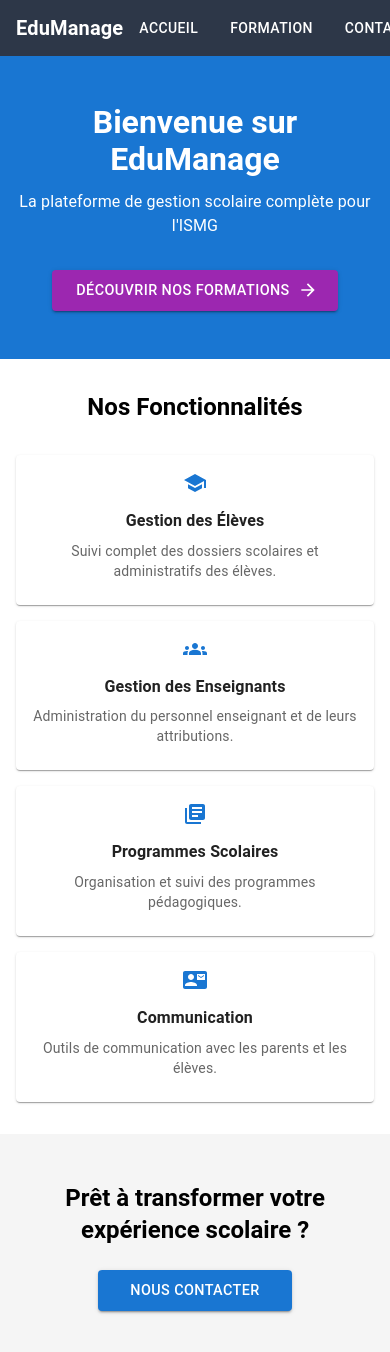
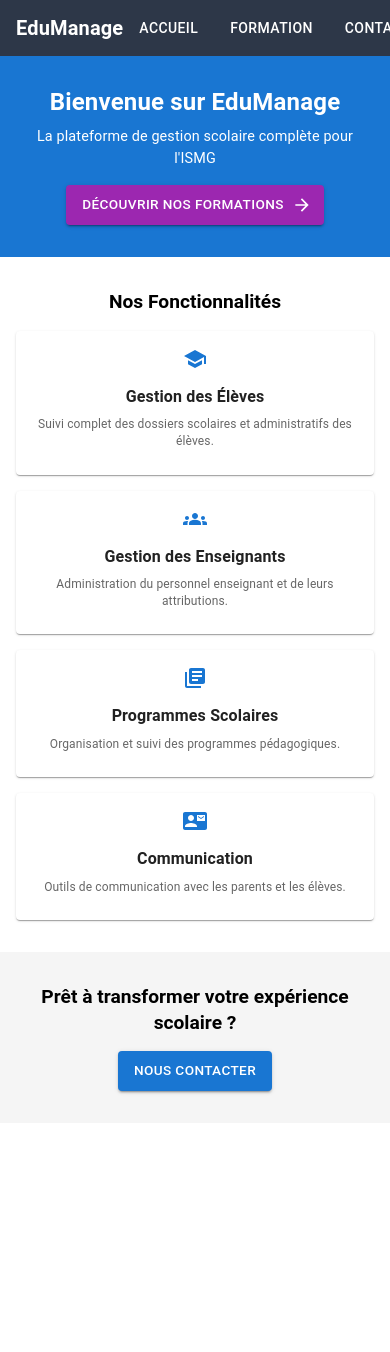
Before and after one commit to kabaconde2024/Mes_sites, a React (Create React App) app in the folder gestions_ecoles/: page /Accueil in a window 390 px wide. Shown: the top 1352 px of the page. After the commit the page ends 1123 px from the top, so only its background shows below. Built offline with nearby package versions, Linux system fonts and the light colour scheme.

Commit message:
Ajout des dernières dépendances manquantes

```diff
--- a/gestions_ecoles/src/Pages/Accueil.js
+++ b/gestions_ecoles/src/Pages/Accueil.js
@@ -61,29 +61,30 @@ const Accueil = () => {
           sx={{
             bgcolor: theme.palette.primary.main,
             color: 'white',
-            py: { xs: 6, sm: 8 },
-            textAlign: 'center'
+            py: { xs: 4, sm: 6, md: 8 },
+            textAlign: 'center',
+            px: { xs: 2, sm: 0 }
           }}
         >
           <Container maxWidth="md">
             <Typography
-              variant={isMobile ? 'h3' : 'h2'}
+              variant={isMobile ? 'h4' : 'h2'}
               component="h1"
               gutterBottom
               sx={{
                 fontWeight: 700,
-                fontSize: isMobile ? '2rem' : isTablet ? '2.5rem' : '3rem'
+                fontSize: { xs: '1.5rem', sm: '2rem', md: '3rem' }
               }}
             >
               Bienvenue sur EduManage
             </Typography>
             <Typography
-              variant={isMobile ? 'body1' : 'h5'}
+              variant={isMobile ? 'body1' : 'h6'}
               component="p"
               gutterBottom
               sx={{
-                mb: 4,
-                fontSize: isMobile ? '1rem' : '1.25rem'
+                mb: { xs: 2, sm: 4 },
+                fontSize: { xs: '0.9rem', sm: '1rem', md: '1.25rem' }
               }}
             >
               La plateforme de gestion scolaire complète pour l'ISMG
@@ -95,9 +96,9 @@ const Accueil = () => {
               endIcon={<ArrowForward />}
               onClick={() => navigate('/formation')}
               sx={{
-                px: { xs: 3, sm: 4 },
+                px: { xs: 2, sm: 3, md: 4 },
                 py: { xs: 1, sm: 1.5 },
-                fontSize: isMobile ? '0.9rem' : '1.1rem'
+                fontSize: { xs: '0.85rem', sm: '0.9rem', md: '1.1rem' }
               }}
             >
               Découvrir nos formations
@@ -106,7 +107,7 @@ const Accueil = () => {
         </Box>
 
         {/* Features Section */}
-        <Container maxWidth="lg" sx={{ py: { xs: 4, sm: 8 } }}>
+        <Container maxWidth="lg" sx={{ py: { xs: 4, sm: 6, md: 8 } }}>
           <Typography
             variant={isMobile ? 'h5' : 'h4'}
             component="h2"
@@ -114,8 +115,8 @@ const Accueil = () => {
             gutterBottom
             sx={{
               fontWeight: 600,
-              mb: { xs: 4, sm: 6 },
-              fontSize: isMobile ? '1.5rem' : '2rem'
+              mb: { xs: 2, sm: 4 },
+              fontSize: { xs: '1.2rem', sm: '1.5rem', md: '2rem' }
             }}
           >
             Nos Fonctionnalités
@@ -151,7 +152,7 @@ const Accueil = () => {
                       gutterBottom
                       sx={{
                         fontWeight: 600,
-                        fontSize: isMobile ? '1rem' : '1.25rem'
+                        fontSize: { xs: '1rem', sm: '1.1rem', md: '1.25rem' }
                       }}
                     >
                       {feature.title}
@@ -160,7 +161,7 @@ const Accueil = () => {
                       variant="body2"
                       color="text.secondary"
                       sx={{
-                        fontSize: isMobile ? '0.875rem' : '1rem'
+                        fontSize: { xs: '0.75rem', sm: '0.875rem', md: '1rem' }
                       }}
                     >
                       {feature.description}
@@ -176,8 +177,9 @@ const Accueil = () => {
         <Box
           sx={{
             bgcolor: theme.palette.grey[100],
-            py: { xs: 6, sm: 8 },
-            textAlign: 'center'
+            py: { xs: 4, sm: 6, md: 8 },
+            textAlign: 'center',
+            px: { xs: 2, sm: 0 }
           }}
         >
           <Container maxWidth="md">
@@ -187,8 +189,8 @@ const Accueil = () => {
               gutterBottom
               sx={{
                 fontWeight: 600,
-                mb: 3,
-                fontSize: isMobile ? '1.5rem' : '2rem'
+                mb: { xs: 2, sm: 3 },
+                fontSize: { xs: '1.2rem', sm: '1.5rem', md: '2rem' }
               }}
             >
               Prêt à transformer votre expérience scolaire ?
@@ -199,9 +201,9 @@ const Accueil = () => {
               size={isMobile ? 'medium' : 'large'}
               onClick={() => navigate('/contact')}
               sx={{
-                px: { xs: 4, sm: 6 },
+                px: { xs: 2, sm: 4, md: 6 },
                 py: { xs: 1, sm: 1.5 },
-                fontSize: isMobile ? '0.9rem' : '1.1rem'
+                fontSize: { xs: '0.85rem', sm: '0.9rem', md: '1.1rem' }
               }}
             >
               Nous contacter
```
